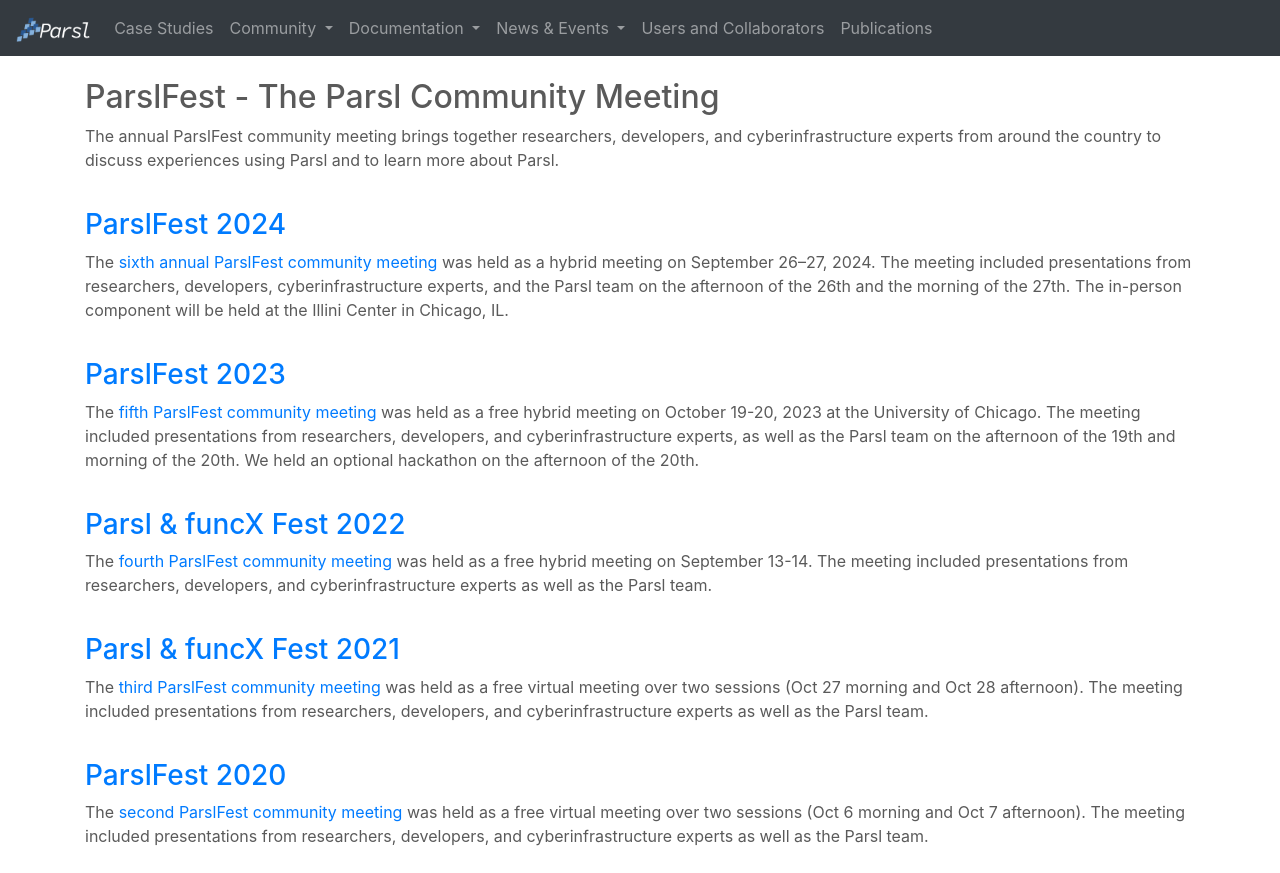
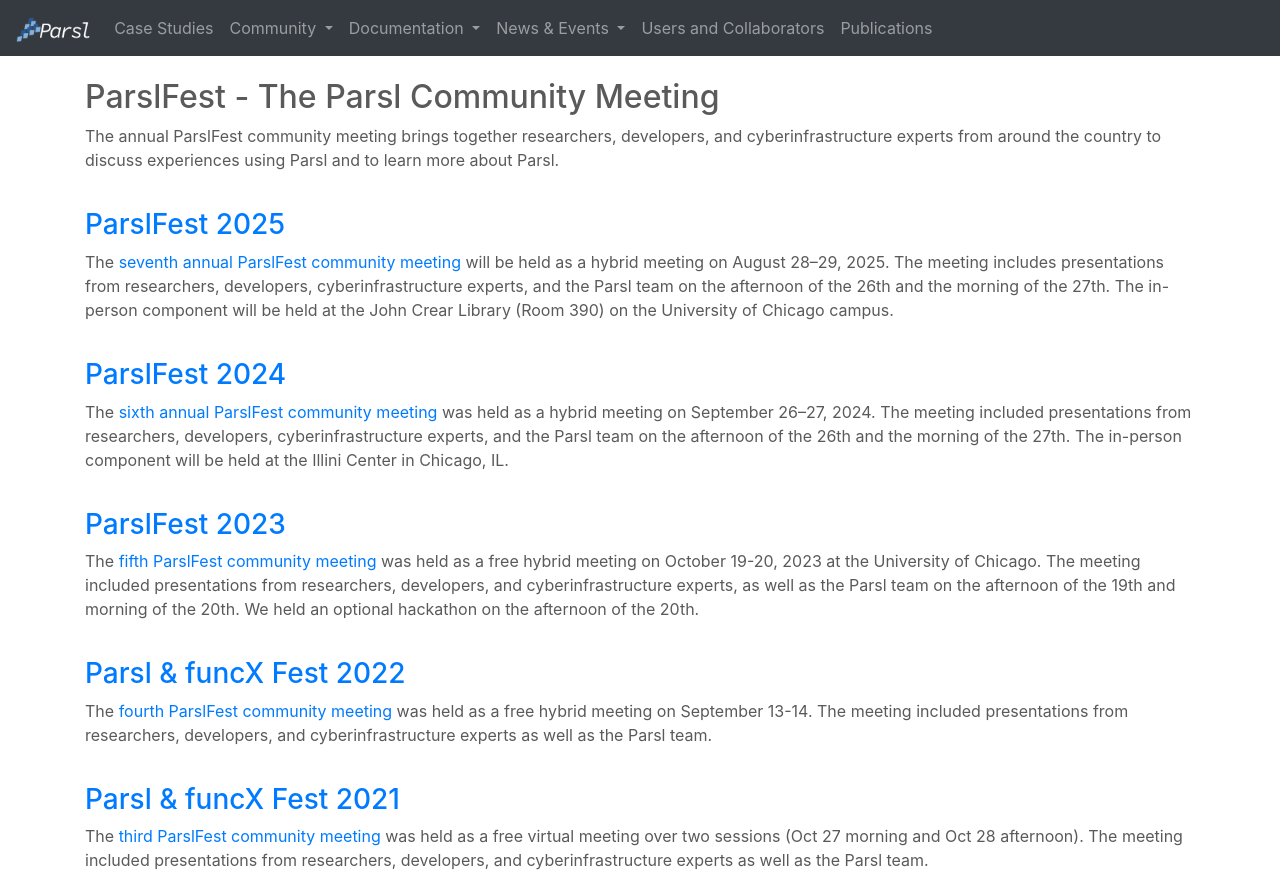
Before and after one commit to Parsl/parsl.github.io, a Jekyll site: the page built from parslfest.html, in a window 1280 px wide and 900 px high, cut to the strip 0-873 px from the top of the window. Built offline with Jekyll 4.4.1, drawn with Linux system fonts in a browser that asks for light colours.

Commit message:
Update parslfest.html

```diff
--- a/parslfest.html
+++ b/parslfest.html
@@ -19,6 +19,16 @@
       more about Parsl.</p>
     </div>
    </div>
+
+    <div class="row" style="padding-top: 20px">
+      <div class="col-lg-12">
+      <h3><a href='parslfest/parslfest2025.html'>ParslFest 2025</a></h3>
+      <p>The <a href='parslfest/parslfest2025.html'>seventh annual ParslFest community meeting</a> will be held as a hybrid meeting on August 28–29, 2025.
+        The meeting includes presentations from researchers, developers, cyberinfrastructure experts, and the Parsl team on the afternoon of the 26th and the morning of the 27th.
+        The in-person component will be held at the John Crear Library (Room 390) on the University of Chicago campus.
+     </p>
+     </div>
+  </div>
 
    <div class="row" style="padding-top: 20px">
       <div class="col-lg-12">
```
